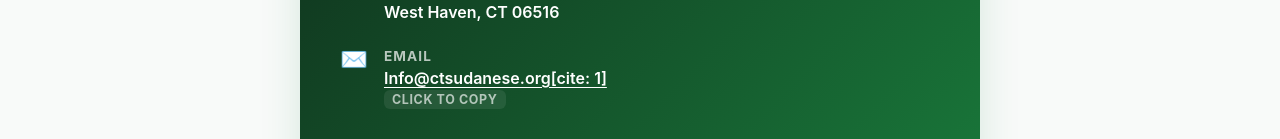
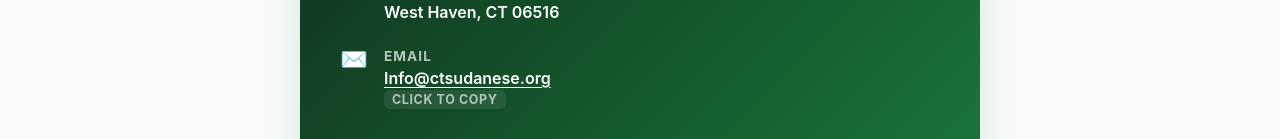
Before and after one commit to Makispear/SudaneseAmericanSociety_FE, a React (Vite) app: page /contact in a window 1280 px wide. Shown: the part 569-708 px from the top of the page. Built offline with nearby package versions, Linux system fonts and the light colour scheme.

Commit message:
remove typo

```diff
--- a/src/pages/Contact/ContactPage.jsx
+++ b/src/pages/Contact/ContactPage.jsx
@@ -61,7 +61,7 @@
                     title="Click to copy email address"
                   >
                     <span className="email-address">
-                      Info@ctsudanese.org[cite: 1]
+                      Info@ctsudanese.org
                     </span>
                     <span
                       className={`copy-badge ${copied ? "copy-badge--success" : ""}`}
```
